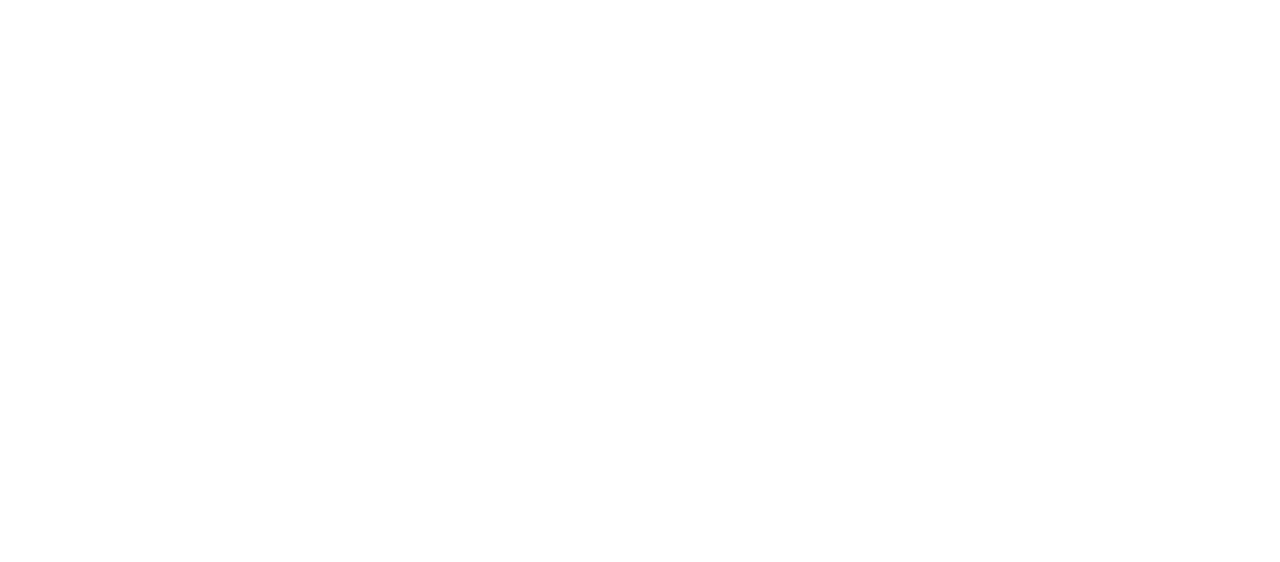
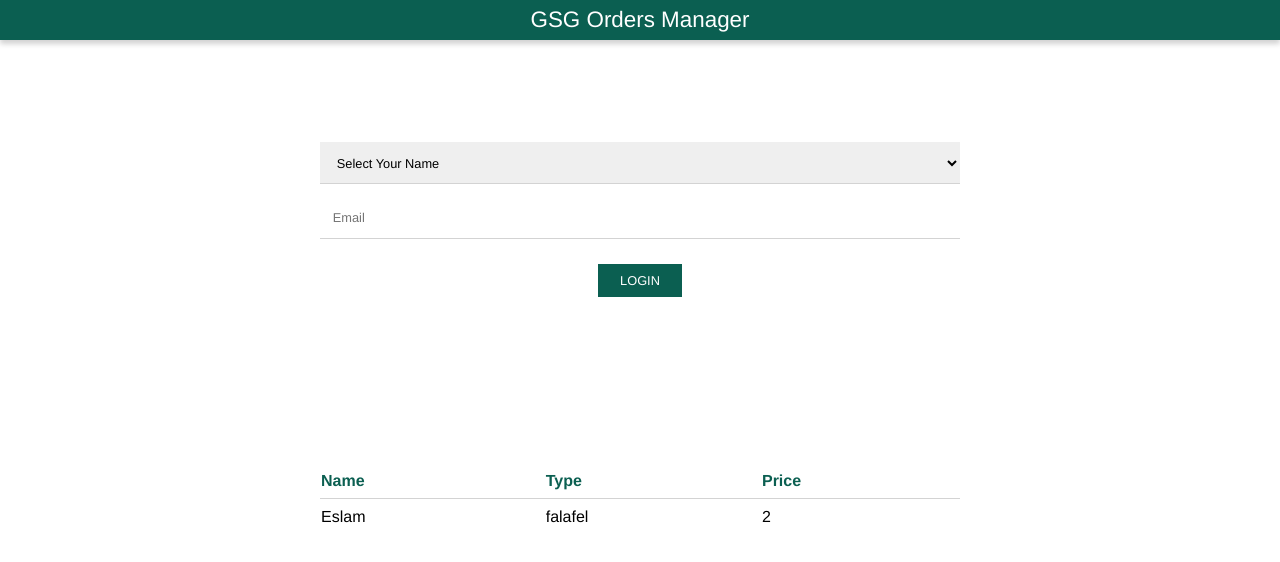
Before and after one commit to FACG2/GSG_Orders_Manager, a website: page public/index.html in a window 1280 px wide. Drawn offline with Linux system fonts and the light colour scheme; files that its build step writes are made by us from their sources; files whose address does not match are found by name.

Commit message:
add frontend

```diff
--- a/public/css/style.css
+++ b/public/css/style.css
@@ -0,0 +1,79 @@
+* {
+    font-family: helvetica;
+}
+
+body {
+    margin: 0;
+}
+
+.nav-wrapper {
+    background-color: #0B5F51;
+    height: 40px;
+    box-shadow: 0px 4px 5px lightgrey;
+    display: flex;
+    align-items: center;
+    justify-content: center;
+}
+
+.brand-logo {
+    text-decoration: none;
+    color: white;
+    font-size: 1.4rem;
+}
+
+input {
+    border: none;
+    padding: 2%;
+    border-bottom: 1px solid lightgrey;
+    margin-top: 2%;
+    font-size: 0.8rem;
+}
+
+.label {
+    border: none;
+    padding: 2%;
+    height: 42px;
+    margin-top: 2%;
+    font-size: 0.8rem;
+    border-bottom: 1px solid lightgrey;
+}
+
+.form {
+    display: flex;
+    flex-direction: column;
+    width: 50%;
+    margin: 0 auto;
+    margin-top: 7%;
+}
+
+button {
+    width: 13%;
+    height: 33px;
+    margin-top: 4%;
+    background-color: #0B5F51;
+    border: none;
+    color: white;
+    font-size: 0.8rem;
+    align-self: center;
+}
+
+th {
+    color: #0B5F51;
+    text-align: left;
+    border-bottom: 1px solid lightgrey;
+}
+
+#users-table {
+    border-collapse: collapse;
+    width: 100%;
+}
+
+.table-container {
+    width: 50%;
+    margin: 0 auto;
+    margin-top: 13%;
+}
+
+tr {
+    height: 35px;
+}
--- a/public/index.html
+++ b/public/index.html
@@ -1,13 +1,60 @@
 <!DOCTYPE html>
-<html lang="en">
-  <head>
+<html>
+
+<head>
     <meta charset="utf-8">
-    <title>GSG Food Manager</title>
+    <title>GSG Orders Manager</title>
+    <meta name="viewport" content="width=device-width, initial-scale=1.0" />
     <link rel="stylesheet" href="./public/css/style.css">
-  </head>
-  <body>
+</head>
 
+<body>
+    <nav>
+        <div class="nav-wrapper">
+            <a href="#" class="brand-logo">GSG Orders Manager</a>
+        </div>
+    </nav>
+    <form class="form" action="/login" method="post">
+        <label for="usersName"></label>
+          <select id="usersName" placeholder="Your Name" name="name" class="label">
+            <option value=''>Select Your Name</option>
+            <option>Abdallah Al-Halees</option>
+            <option>Ahmed Ajour</option>
+            <option>Eslam Hugair</option>
+            <option>Mahmoud Aldahdouh</option>
+            <option>Mahmoud Almadhoun</option>
+            <option>Mahmoud Alwadia</option>
+            <option>Moath Alnajjar</option>
+            <option>Samer El-Aila</option>
+            <option>Walid Almeshwakhi</option>
+            <option>Hana Jebril</option>
+            <option>Qamar Alfalojy</option>
+            <option>Ghadeer Abdel-Nabi</option>
+            <option>Aia Abu Laila</option>
+            <option>Sohad Dader</option>
+            <option>kefah elhelou</option>
+            <option>Salwa Alnazly</option>
+          </select>
+        <input type="text" name="Email" value="" placeholder="Email">
+        <button type="submit" name="button">LOGIN</button>
+    </form>
+    <div class="table-container">
+        <table id="users-table">
+            <tr>
+                <th>Name</th>
+                <th>Type</th>
+                <th>Price</th>
+            </tr>
+            <tr>
+                <td>Eslam</td>
+                <td>falafel</td>
+                <td>2</td>
+           </tr>
+
+        </table>
+    </div>
     <script type="text/javascript" src = "./public/js/request.js"></script>
     <script type="text/javascript" src = "./public/js/index.js"></script>
-  </body>
+</body>
+
 </html>
--- a/public/js/index.js
+++ b/public/js/index.js
@@ -0,0 +1,13 @@
+(function(){
+  //{state:true , total : 2 , Dman:'Mahmoud' , orders:[ order ,order ,order ... order ] , error=true , error_message: 'Wrong User Name'}
+document.getElementById('login').addEventListner('click',(event)=>{
+  const body={
+    email:document.getElementById('email').value,
+    name:document.getElementById('name')
+  }
+  checklogin()
+
+})
+
+
+})()
```
Also changed, not shown: public/js/request.js (+9 -0 lines), src/functions.js (+24 -5 lines), 1 other file.
